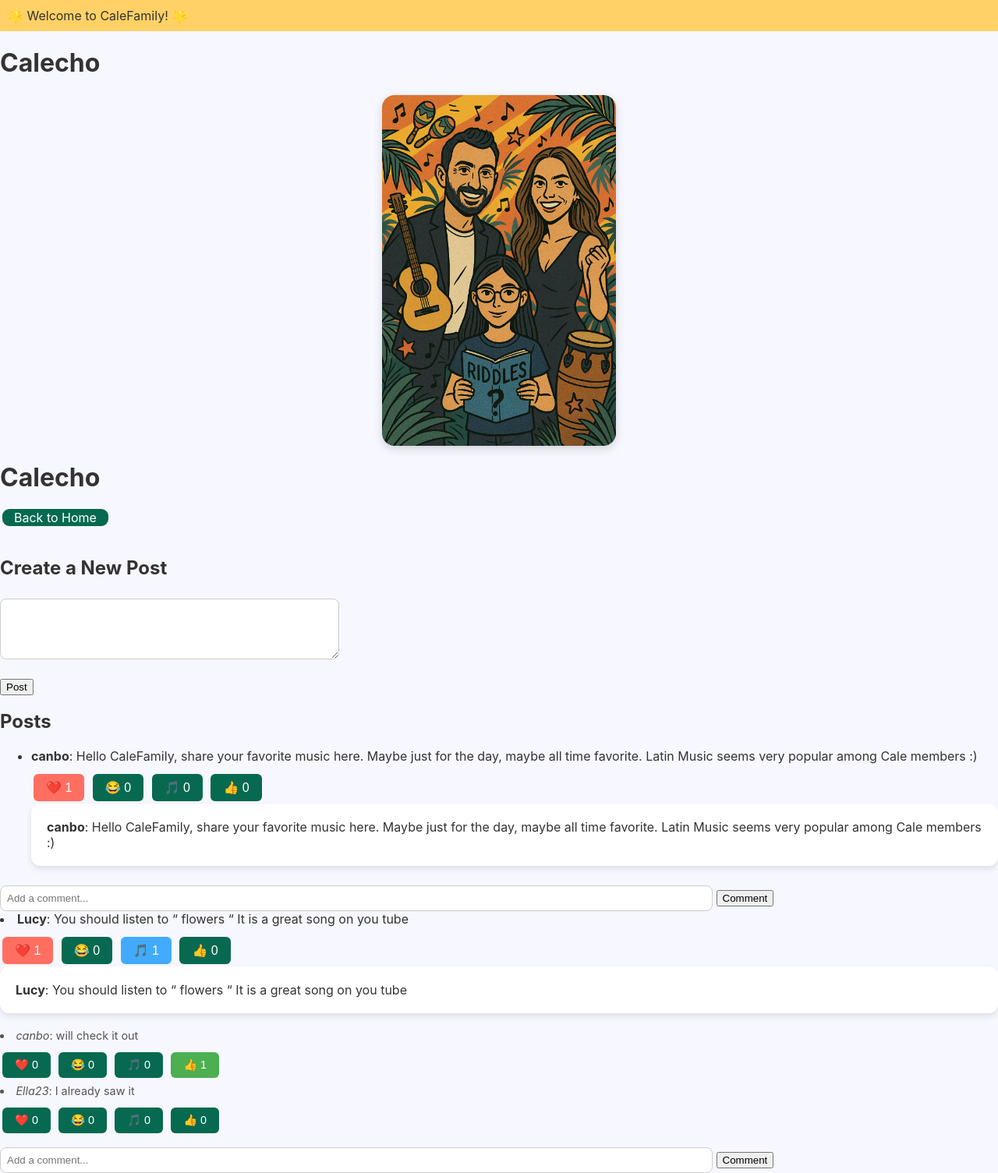
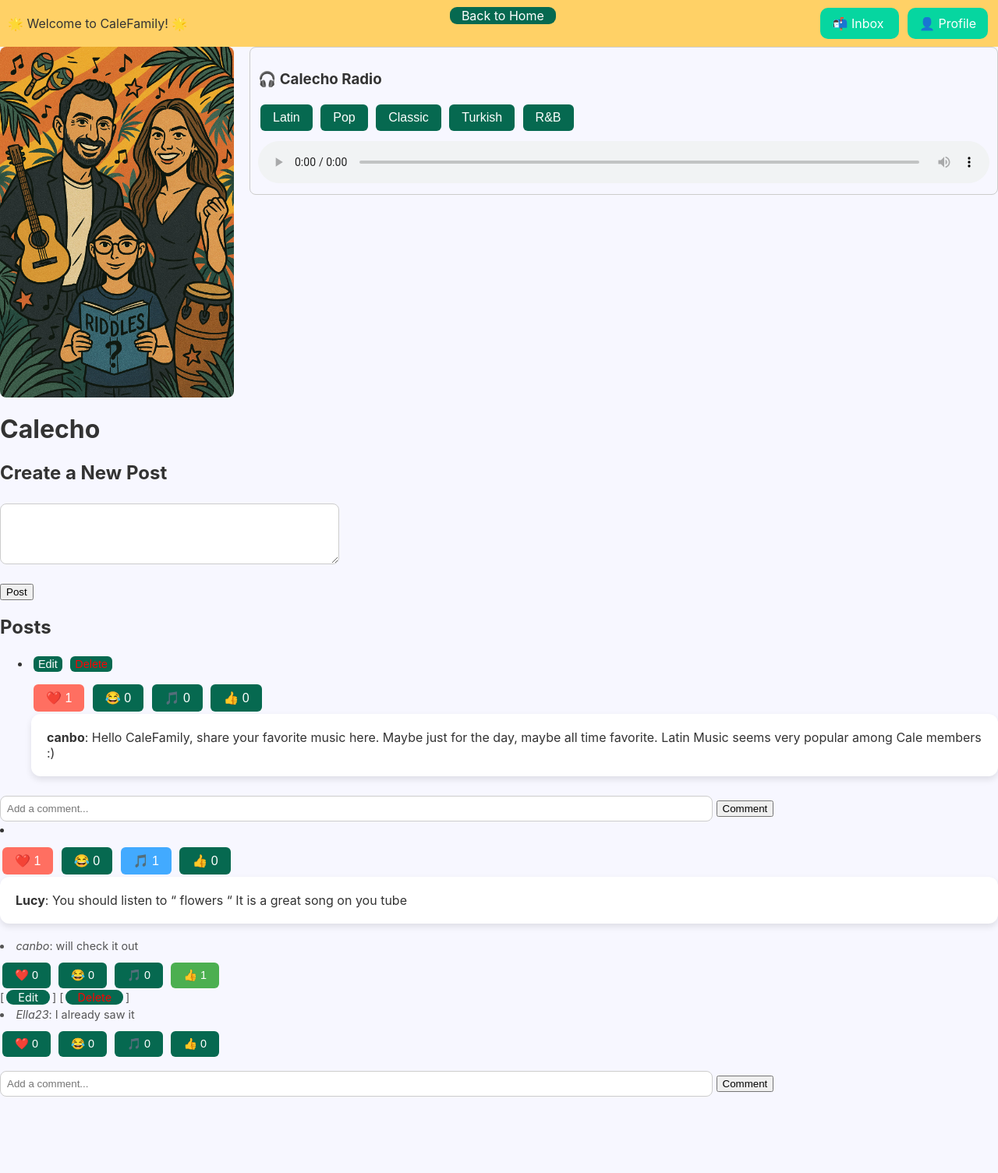
Before and after one commit to canbo17/calefamily, a Flask app: page /subcale/Calecho in a window 1280 px wide. Shown: the whole page at 78% size. After the commit the page ends 1407 px from the top, so only its background shows below. Run offline with Flask 2, Linux system fonts and the light colour scheme; a user stored in the database is signed in; data comes from the database, SQL or seed files in the repository; both versions use the stored data as it was after the commit.

Commit message:
added radio and fixed post/comment issues

```diff
--- a/app.py
+++ b/app.py
@@ -257,7 +257,7 @@ def login():
         # 4) All good — log them in
         session.clear()
         session['user_id'] = user['id']
-        session['user_name'] = user['username']
+        session['username'] = user['username']
         flash('Logged in successfully!', 'success')
         return redirect(url_for('home'))
 
@@ -342,6 +342,7 @@ def home():
 # Subcale page
 @app.route('/subcale/<subcale_name>', methods=['GET', 'POST'])
 def subcale(subcale_name):
+    print("SESSION DUMP:", dict(session))
     if 'user_id' not in session:
         return redirect('/login')
 
@@ -353,6 +354,8 @@ def subcale(subcale_name):
         c.execute('INSERT INTO posts (user_id, subcale_name, content) VALUES (?, ?, ?)',
                   (session['user_id'], subcale_name, content))
         conn.commit()
+        conn.close()
+        return redirect(url_for('subcale', subcale_name=subcale_name))
 
     # Fetch posts WITH REACTION COUNTS (added hearts, laughs, notes, thumbs)
     c.execute('''
@@ -368,6 +371,7 @@ def subcale(subcale_name):
     # Fetch comments for each post (unchanged)
     posts_with_comments = []
     for post in posts:
+        print("DEBUG >> session username:", session.get('username'), "| post author:", post[1])
         post_id = post[0]
         c.execute('''
             SELECT users.username, comments.comment, comments.id,
@@ -381,32 +385,68 @@ def subcale(subcale_name):
         posts_with_comments.append((post[0], post[1], post[2], post[3], post[4], post[5], post[6], comments))
 
     conn.close()
-    return render_template('subcale.html', subcale_name=subcale_name, posts=posts_with_comments)
+
+    # Dynamically select template
+    template_file = f"{subcale_name.lower()}.html"
+    # Use app.template_folder if set, else default to 'templates'
+    template_folder = app.template_folder if app.template_folder else os.path.join(os.path.dirname(__file__), 'templates')
+    template_path = os.path.join(template_folder, template_file)
+    if not os.path.exists(template_path):
+        template_file = "subcale.html"
+
+    # Default unread‑message count
+    unread_count = 0
+
+    # 3) If logged in, open the DB and count unread messages
+    user_id = session.get('user_id')
+    if user_id:
+        conn = sqlite3.connect('calefamily.db')
+        cursor = conn.cursor()
+        cursor.execute(
+            """
+            SELECT COUNT(*)
+              FROM messages
+             WHERE recipient_id = ?
+               AND is_read      = 0
+               AND deleted      = 0
+               AND message_type = 'mail'
+            """,
+            (user_id,)
+        )
+        # fetchone()[0] yields the integer count
+        unread_count = cursor.fetchone()[0] or 0
+
+    return render_template(template_file,
+                           subcale_name=subcale_name,
+                           posts=posts_with_comments,
+                           current_user=session.get('username'),
+                           unread_count=unread_count)
 
 # Each subcale html definition
+
 @app.route('/calecho')
 def calecho():
-    return render_template('calecho.html', subcale_name='calecho')
+    return subcale('calecho')
 
 @app.route('/calexplore')
 def calexplore():
-    return render_template('calexplore.html', subcale_name='calexplore')
+    return subcale('calexplore')
 
 @app.route('/calentertainment')
 def calentertainment():
-    return render_template('calentertainment.html', subcale_name='calentertainment')
+    return subcale('calentertainment')
 
 @app.route('/calenrichment')
 def calenrichment():
-    return render_template('calenrichment.html', subcale_name='calenrichment')
+    return subcale('calenrichment')
 
 @app.route('/caleducation')
 def caleducation():
-    return render_template('caleducation.html', subcale_name='caleducation')
+    return subcale('caleducation')
 
 @app.route('/calespanol')
 def calespanol():
-    return render_template('calespanol.html', subcale_name='calespanol')
+    return subcale('calespanol')
 
 # POSTING & COMMENTING
 # Edit post
--- a/templates/calecho.html
+++ b/templates/calecho.html
@@ -1,2 +1,56 @@
-<h1>calecho</h1>
-<img src="{{ url_for('static', filename='images/calecho.jpg') }}" alt="Calecho image">
+{% extends "subcale.html" %}
+
+{% block extra_content %}
+<style>
+  #radio-widget button.active {
+    background-color: #06d6a0;
+    color: white;
+    font-weight: bold;
+  }
+</style>
+<div style="display: flex; gap: 20px; align-items: flex-start;">
+  <img src="{{ url_for('static', filename='images/calecho.jpg') }}" alt="Calecho image" style="width: 300px; border-radius: 8px;">
+
+  <div id="radio-widget" style="padding: 10px; border: 1px solid #ccc; border-radius: 8px; flex-grow: 1;">
+    <h3>🎧 Calecho Radio</h3>
+    <div style="margin-bottom: 10px;">
+      <button onclick="setStation('latin')">Latin</button>
+      <button onclick="setStation('pop')">Pop</button>
+      <button onclick="setStation('classic')">Classic</button>
+      <button onclick="setStation('turk')">Turkish</button>
+      <button onclick="setStation('rb')">R&amp;B</button>
+    </div>
+    <audio id="radio-player" controls style="width: 100%;">
+      <source id="radio-source" src="" type="audio/mpeg">
+      Your browser does not support the audio element.
+    </audio>
+  </div>
+</div>
+{% endblock %}
+
+{% block scripts %}
+<script>
+  console.log("📻 calecho.js loaded");
+  const stations = {
+      latin: 'https://stream.0nlineradio.com/latin?ref=radiobrowser',
+      pop: 'https://0n-hits.radionetz.de/0n-hits.mp3',
+      classic: 'https://wwfm.streamguys1.com/live-mp3',
+      turk: 'https://23543.live.streamtheworld.com/JOY_TURK.mp3',
+      rb: 'http://media-the.musicradio.com/CapitalXTRALondonMP3'
+    };
+
+    function setStation(name) {
+      const player = document.getElementById('radio-player');
+      const source = document.getElementById('radio-source');
+      source.src = stations[name];
+      player.load();
+      player.play().catch(e => console.log("Autoplay blocked:", e));
+
+      // Highlight the active button
+      const buttons = document.querySelectorAll('#radio-widget button');
+      buttons.forEach(btn => btn.classList.remove('active'));
+      const activeBtn = Array.from(buttons).find(btn => btn.textContent.toLowerCase() === name.toLowerCase());
+      if (activeBtn) activeBtn.classList.add('active');
+    }
+</script>
+{% endblock %}
--- a/templates/home.html
+++ b/templates/home.html
@@ -60,7 +60,11 @@
 
   <ul>
     {% for subcale in subcales %}
-      <li><a href="/subcale/{{ subcale.name }}">{{ subcale.emoji }} {{ subcale.name }}</a></li>
+    <li>
+      <a href="/subcale/{{ subcale.name | lower | replace('ñ', 'n') }}">
+        {{ subcale.emoji }} {{ subcale.name }}
+      </a>
+    </li>
     {% endfor %}
   </ul>
 </body>
--- a/templates/subcale.html
+++ b/templates/subcale.html
@@ -1,20 +1,38 @@
 <!DOCTYPE html>
 <html>
 <head>
-    <title>{{ subcale_name }}</title>
+    {% set display_name = subcale_name.replace('n', 'ñ') if subcale_name.lower() == 'calespanol' else subcale_name %}
+    <title>{{ display_name }}</title>
     <link rel="stylesheet" href="{{ url_for('static', filename='style.css') }}">
     <div style="display: flex; justify-content: space-between; align-items: center; padding: 10px; background-color: #ffd166;">
         <div>
             🌟 Welcome to CaleFamily! 🌟
         </div>
+        <div style="text-align: right;">
+            <a href="/">Back to Home</a><br><br>
+        </div>
         <div>
-            {% if 'username' in session %}
-                <a href="{{ url_for('profile') }}" style="background-color: #06d6a0; padding: 10px 15px; border-radius: 10px; color: white; text-decoration: none;">👤 Profile</a>
+            {% if session.get('user_id') %}
+              <a href="{{ url_for('inbox') }}" style="background-color: #06d6a0; padding: 10px 15px; border-radius: 10px; color: white; text-decoration: none; margin-right:8px;">
+                📬 Inbox
+                {% if unread_count > 0 %}
+                  <span style="background-color: red; color: white; border-radius: 50%; padding: 2px 6px; font-size: 12px;">
+                    {{ unread_count }}
+                  </span>
+                {% endif %}
+              </a>
+              <a href="{{ url_for('profile') }}" style="background-color: #06d6a0; padding: 10px 15px; border-radius: 10px; color: white; text-decoration: none;">
+                👤 Profile
+              </a>
             {% endif %}
+          </div>
         </div>
+
     </div>
 </head>
+{% block scripts %}{% endblock %}
 <body>
+  {% block content %}
     {% set subcale_images = {
         'caleducation': 'caleducation.jpg',
         'caleengineers': 'caleengineers.jpg',
@@ -25,14 +43,13 @@
         'calespanol': 'calespanol.jpg'
     } %}
 
-    <h1>{{ subcale_name }}</h1>
+    {% block extra_content %}{% endblock %}
 
-    <!-- Display image for the current subcale -->
-    <img class="subcale-banner" src="{{ url_for('static', filename='images/' + subcale_images[subcale_name.lower()|replace('ñ', 'n')]) }}" alt="{{ subcale_name }} image">
+    {% if not self.extra_content() %}
+      <img class="subcale-banner" src="{{ url_for('static', filename='images/' + subcale_images[subcale_name.lower()|replace('ñ', 'n')]) }}" alt="{{ display_name }} image" style="max-width: 100%; height: auto;">
+    {% endif %}
 
-
-    <h1>{{ subcale_name }}</h1>
-    <a href="/">Back to Home</a><br><br>
+    <h1>{{ display_name }}</h1>
 
     <h2>Create a New Post</h2>
     <form method="POST">
@@ -44,12 +61,14 @@
     <ul>
         {% for post in posts %}
             <li style="margin-bottom: 20px;">
-                <b>{{ post[1] }}</b>: {{ post[2] }}
 
-                {% if session['username'] == post[1] %}
-                    <a href="{{ url_for('edit_post', post_id=post[0], subcale_name=subcale_name) }}">Edit</a> |
+                <!-- DEBUG: session='{{ session['username'] }}', post_author='{{ post[1] }}' -->
+                {% if current_user == post[1] %}
+                    <form method="GET" action="{{ url_for('edit_post', post_id=post[0], subcale_name=subcale_name) }}" style="display:inline;">
+                        <button type="submit" style="padding: 2px 6px; font-size: 0.9em;">Edit</button>
+                    </form>
                     <form method="POST" action="{{ url_for('delete_post', post_id=post[0], subcale_name=subcale_name) }}" style="display:inline;">
-                        <button type="submit" style="color: red;">Delete</button>
+                        <button type="submit" style="color: red; padding: 2px 6px; font-size: 0.9em;">Delete</button>
                     </form>
                 {% endif %}
                 <!-- Reaction Buttons (Fixed: Ensure post[3], post[4], etc. are treated as numbers) -->
@@ -116,7 +135,7 @@
                             </form>
                         </div>
 
-                        {% if session['username'] == comment[0] %}
+                        {% if current_user == comment[0] %}
                             [<a href="{{ url_for('edit_comment', comment_id=comment[2]) }}">Edit</a>]
                             [<a href="{{ url_for('delete_comment', comment_id=comment[2]) }}" style="color: red;">Delete</a>]
                         {% endif %}
@@ -132,5 +151,6 @@
             </li>
         {% endfor %}
     </ul>
+  {% endblock %}
 </body>
 </html>
```
Also changed, not shown: templates/caleducation.html (+7 -2 lines), templates/calenrichment.html (+7 -2 lines), templates/calentertainment.html (+7 -2 lines), templates/calespanol.html (+7 -2 lines), templates/calexplore.html (+7 -2 lines), calefamily.db.
